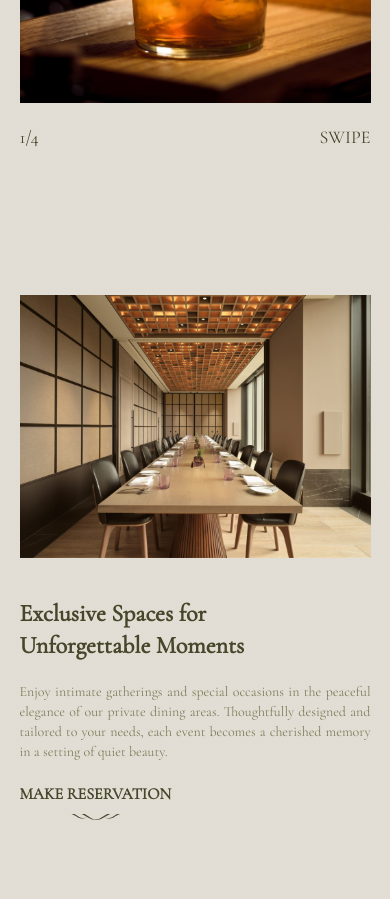
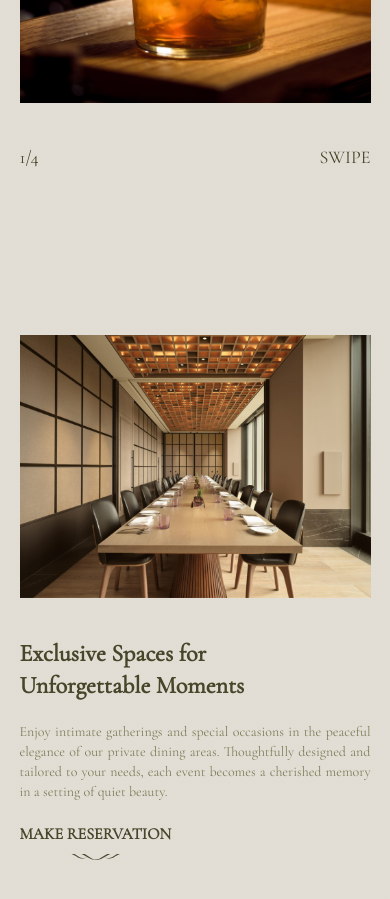
Before and after one commit to raflihaidar/Mahha-Project, a Vue app: page /dining in a window 390 px wide. Shown: the part 2820-3719 px from the top of the page. Built offline with nearby package versions, Linux system fonts and the light colour scheme.

Commit message:
fix bug slider in mobile view

```diff
--- a/src/components/BaseSlider.vue
+++ b/src/components/BaseSlider.vue
@@ -20,7 +20,7 @@ const props = defineProps({
   colorIcon: String,
   textColor: {
     type: String,
-    default: 'text-dark-default',
+    default: 'text-light-default',
   },
 })
 
@@ -85,7 +85,9 @@ const isMobile = computed(() => window.innerWidth < 768)
       </button>
     </div>
 
-    <div :class="`sm:hidden flex w-[90%] text-lg mx-auto justify-between mt-5 z-50 ${textColor}`">
+    <div
+      :class="`sm:hidden flex w-[90%] text-lg mx-auto justify-between mt-5 z-50 py-5 ${textColor}`"
+    >
       <p>{{ currentIndex + 1 }}/{{ images.length }}</p>
       <p>SWIPE</p>
     </div>
```
